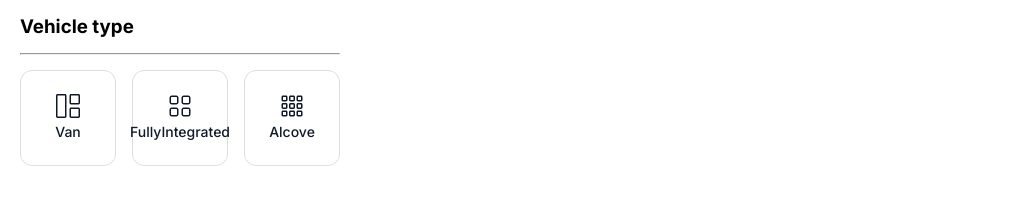
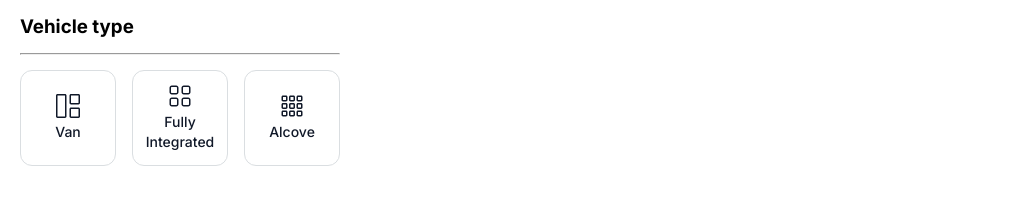
Before and after one commit to AntoninaSych/Travel-Trucks, a React (Vite) app: page /catalog in a window 1280 px wide. Shown: the part 473-677 px from the top of the page, without its empty margins (0-1014 px from the left). Built offline with nearby package versions, Linux system fonts and the light colour scheme; no server answers.

Commit message:
fix fully integrated

```diff
--- a/src/components/FilterSidebar/FilterSidebar.jsx
+++ b/src/components/FilterSidebar/FilterSidebar.jsx
@@ -6,10 +6,8 @@ import styles from './FilterSidebar.module.css';
 const FilterSidebar = ({ onFilter }) => {
     const dispatch = useDispatch();
 
-    // Достаем текущие фильтры из состояния, если они уже есть
     const { savedFilters } = useSelector((state) => state.campers);
 
-    // Начальное состояние с учетом сохраненных фильтров
     const [location, setLocation] = useState(savedFilters?.location || '');
     const [filters, setFilters] = useState({
         AC: savedFilters?.filters?.AC || false,
@@ -37,7 +35,6 @@ const FilterSidebar = ({ onFilter }) => {
 
     const handleSearch = () => {
         const filterData = { location, filters, vehicleType };
-        // Сохраняем фильтры в глобальном состоянии
         dispatch(fetchCampers({ page: 1, filters: filterData }));
         if (onFilter) onFilter(filterData);
     };
@@ -97,7 +94,11 @@ const FilterSidebar = ({ onFilter }) => {
             <hr className={styles.line}/>
             <div className={styles.filterGrid}>
                 {Object.keys(vehicleType).map((type) => (
-                    <label key={type} className={`${styles.filterItem} ${vehicleType[type] ? styles.selected : ''}`}>
+                    <label
+                        key={type}
+                        data-name={type} // New attribute added
+                        className={`${styles.filterItem} ${vehicleType[type] ? styles.selected : ''}`}
+                    >
                         <input
                             type="checkbox"
                             name={type}
@@ -108,7 +109,7 @@ const FilterSidebar = ({ onFilter }) => {
                         <svg className={styles.icon}>
                             <use href={`/images/icons.svg#${vehicleTypeIcons[type]}`}></use>
                         </svg>
-                        {type}
+                        <span>{type === 'FullyIntegrated' ? 'Fully Integrated' : type}</span> {/* Updated for line break */}
                     </label>
                 ))}
             </div>
--- a/src/components/FilterSidebar/FilterSidebar.module.css
+++ b/src/components/FilterSidebar/FilterSidebar.module.css
@@ -26,18 +26,18 @@
 .filterGrid {
     display: grid;
     grid-template-columns: repeat(3, 1fr);
-    gap: 16px; /* Подогнанный отступ для соответствия макету */
+    gap: 16px;
     margin-bottom: 20px;
 }
 
 .filterItem {
     display: flex;
-    flex-direction: column; /* Ставим текст под иконкой */
+    flex-direction: column;
     justify-content: center;
     align-items: center;
-    width: 96px; /* Ширина для соответствия макету */
-    height: 96px; /* Высота для соответствия макету */
-    padding: 8px; /* Подходящий отступ */
+    width: 96px;
+    height: 96px;
+    padding: 8px;
     background-color: #fff;
     border: 1px solid #DADEE1;
     border-radius: 12px;
@@ -56,11 +56,14 @@
     border: 1px solid #E44848;
 }
 
-.filterItem:hover{
+.filterItem:hover {
     border: 1px solid #E44848;
     box-shadow: 0px 4px 12px rgba(0, 0, 0, 0.1);
+}
 
-
+.filterItem[data-name="FullyIntegrated"] span {
+    white-space: pre-wrap;
+    text-align: center;
 }
 
 .icon {
@@ -81,7 +84,7 @@
     border: none;
     border-radius: 200px;
     font-size: 16px;
- font-weight: 500;
+    font-weight: 500;
     margin-top: 20px;
     text-align: center;
 }
@@ -91,8 +94,11 @@
     cursor: pointer;
 }
 
-.line{
+.line {
     margin-bottom: 15px;
     margin-top: 15px;
-    color:  #DADDE1
+    color: #DADDE1;
 }
+.filterItem[data-name="FullyIntegrated"] span {
+    text-align: center;
+}
```
